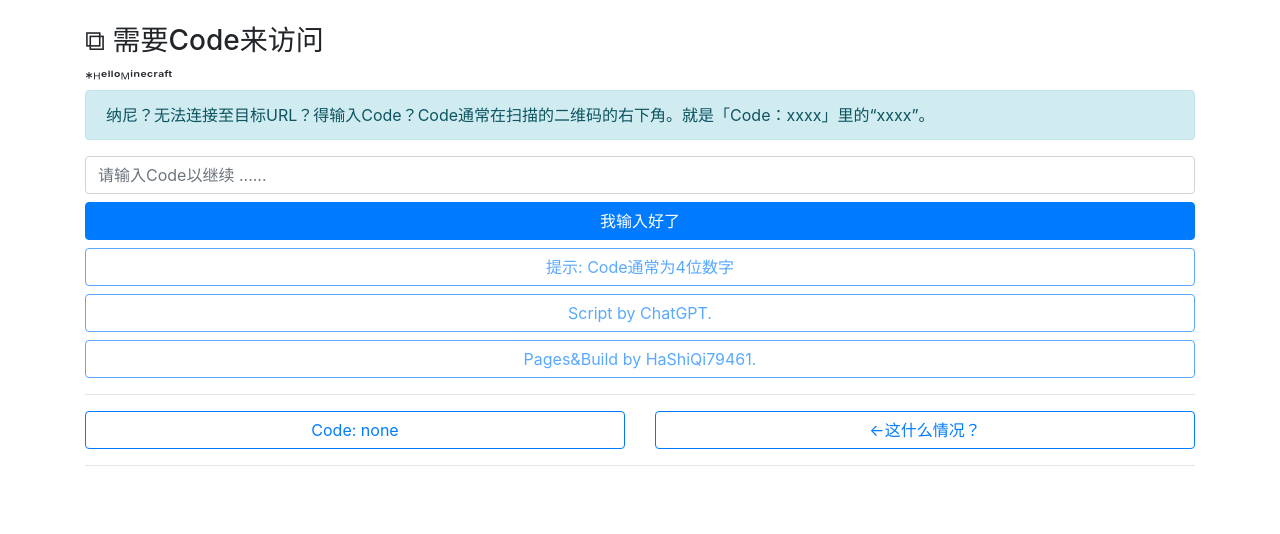
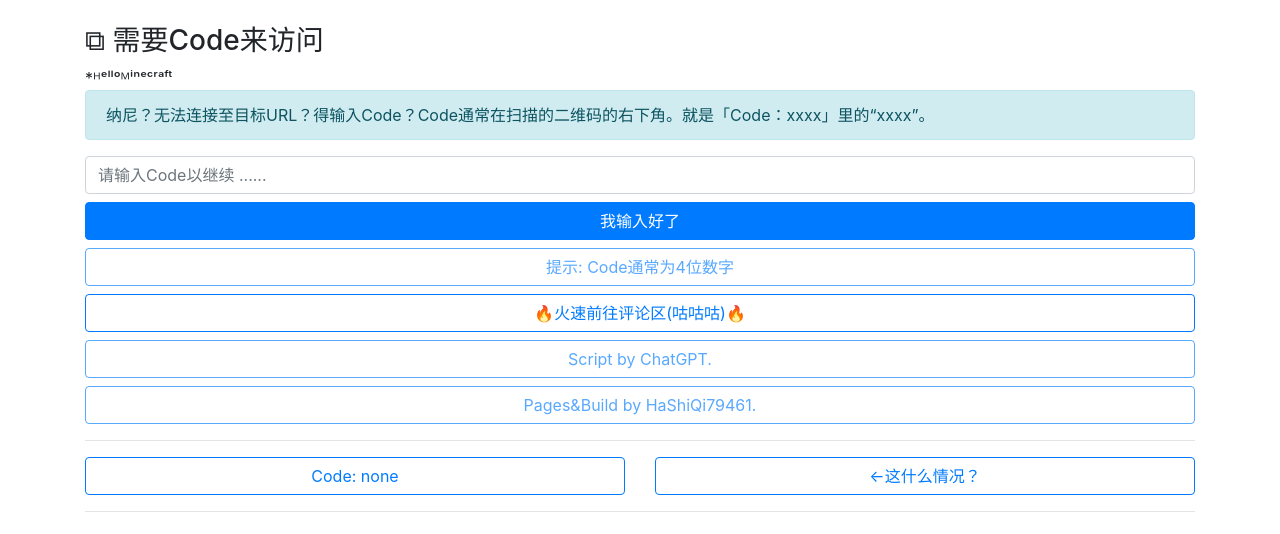
Before and after one commit to ha47i/ha47i.github.io, a plain HTML site: page mcewm/ucraft/index.html in a window 1280 px wide. Drawn offline with nearby package versions, Linux system fonts and the light colour scheme.

Commit message:
更新 index.html

```diff
--- a/mcewm/ucraft/index.html
+++ b/mcewm/ucraft/index.html
@@ -57,7 +57,7 @@
             </h9>
             <div class="alert alert-info" role="alert">
                 <span>纳尼？无法连接至目标URL？得输入Code？Code通常在扫描的二维码的右下角。就是「Code：xxxx」里的“xxxx”。</span>
-            </div> <input class="form-control" id="input" placeholder="请输入Code以继续 ......"> <button onclick="redirectToURL()" class="btn btn-primary btn-block mt-2">我输入好了</button><button class="btn btn-outline-primary btn-block" disabled>提示: Code通常为4位数字</button><button class="btn btn-outline-primary btn-block" disabled>Script by ChatGPT.</button><button class="btn btn-outline-primary btn-block" disabled>Pages&amp;Build by HaShiQi79461.</button><!--<button class="btn btn-outline-primary btn-block" disabled>*页面与二维码搭建：HaShiQi79461.*</button><button class="btn btn-outline-primary btn-block" disabled>*Script脚本由HaShiQi&amp;ChatGPT.共同编写*</button>--> <!--<button type="button" class="btn btn-primary btn-block mt-2 mb-2" data-toggle="modal" data-target="#exampleModal" disabled>
+            </div> <input class="form-control" id="input" placeholder="请输入Code以继续 ......"> <button onclick="redirectToURL()" class="btn btn-primary btn-block mt-2">我输入好了</button><button class="btn btn-outline-primary btn-block" disabled>提示: Code通常为4位数字</button><button class="btn btn-outline-primary btn-block">🔥火速前往评论区(咕咕咕)🔥</button><button class="btn btn-outline-primary btn-block" disabled>Script by ChatGPT.</button><button class="btn btn-outline-primary btn-block" disabled>Pages&amp;Build by HaShiQi79461.</button><!--<button class="btn btn-outline-primary btn-block" disabled>*页面与二维码搭建：HaShiQi79461.*</button><button class="btn btn-outline-primary btn-block" disabled>*Script脚本由HaShiQi&amp;ChatGPT.共同编写*</button>--> <!--<button type="button" class="btn btn-primary btn-block mt-2 mb-2" data-toggle="modal" data-target="#exampleModal" disabled>
         更多操作选项
     </button>-->
     <hr>
```
